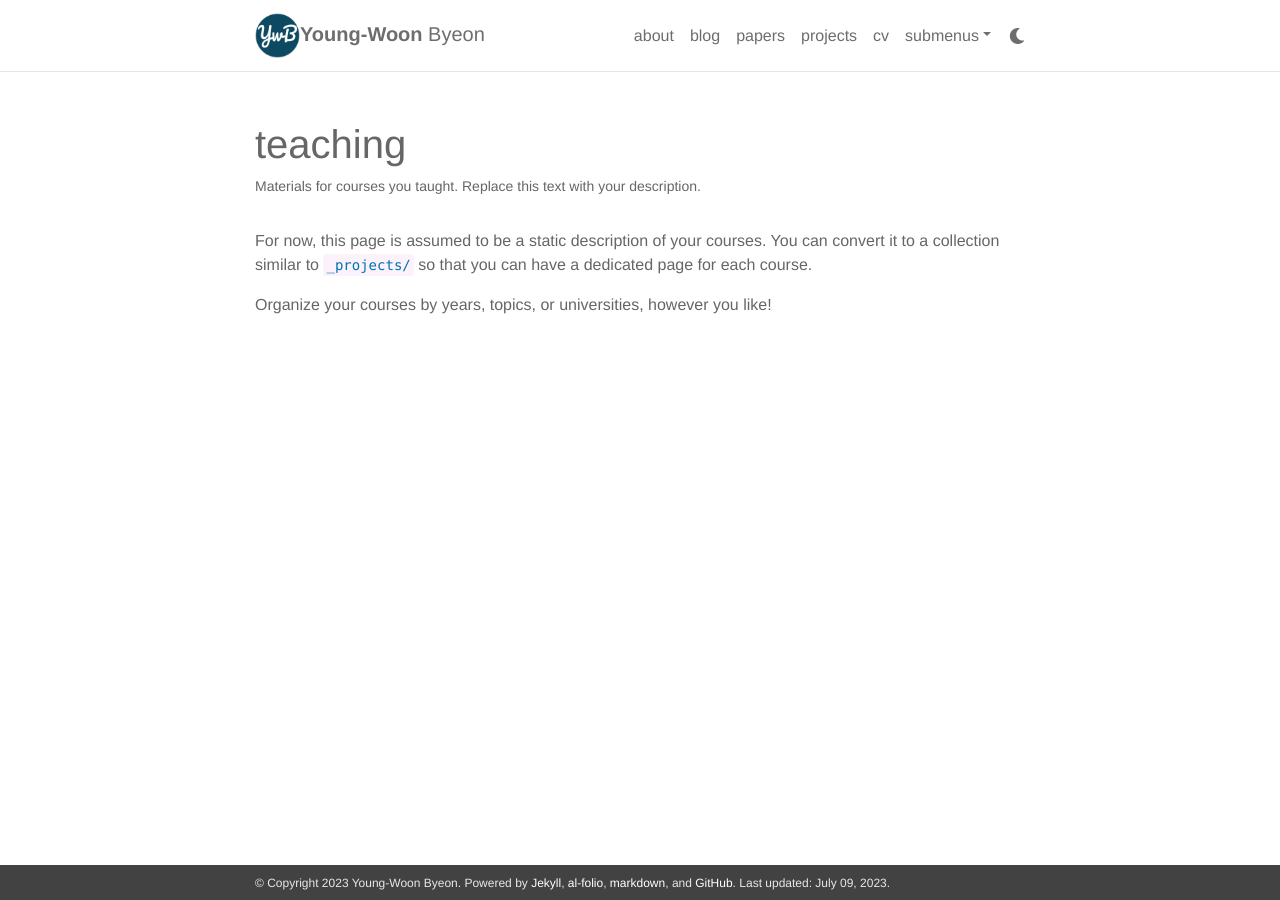
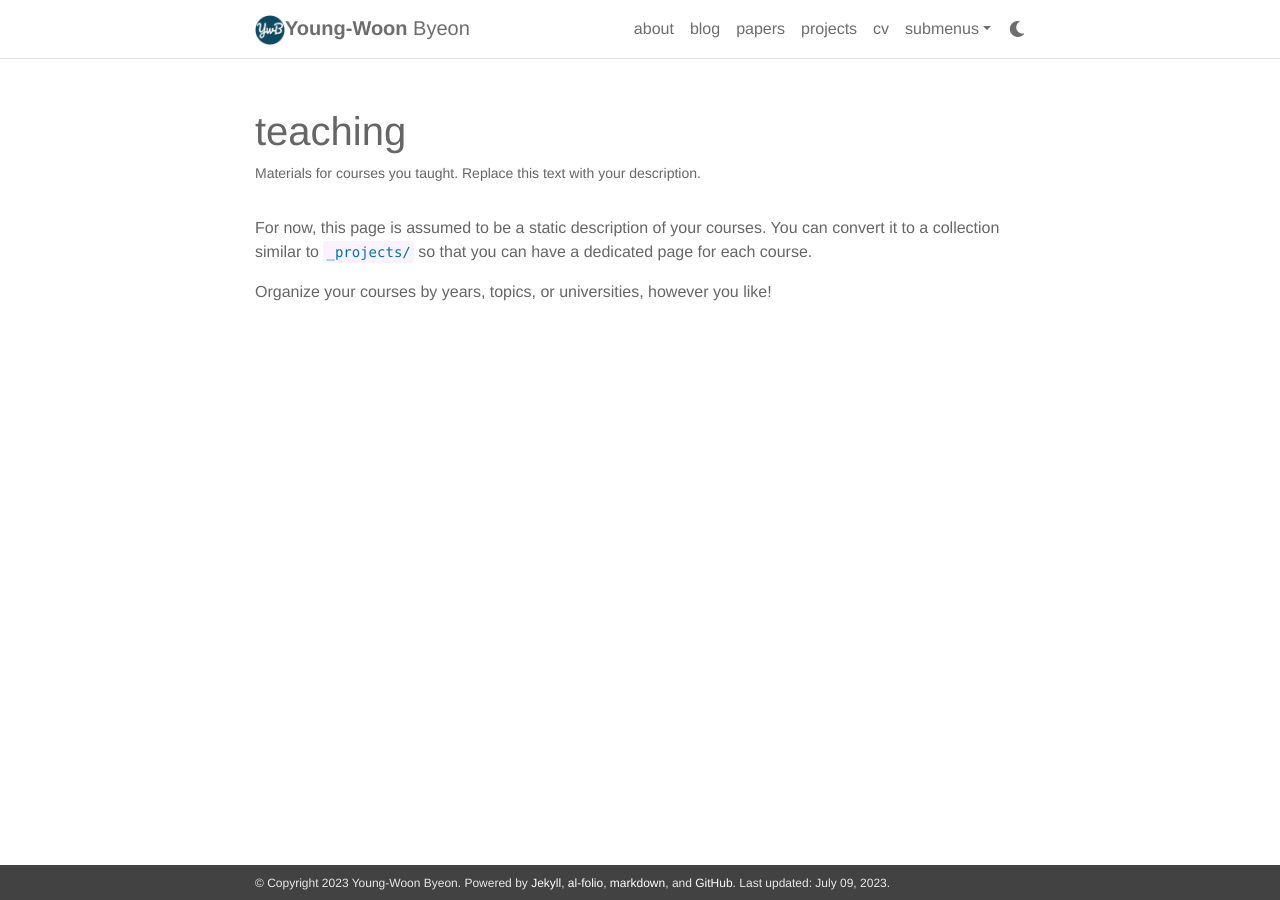
Before and after one commit to ywbyeon/website_ver1.5, a Jekyll site: the page built from _pages/teaching.md, in a window 1280 px wide. Built offline with Jekyll 4.4.1, drawn with Linux system fonts in a browser that asks for light colours; some web fonts are replaced; comment, search, counter and statistics services are not loaded; a style sheet for code colours, icons or effects is not loaded.

Commit message:
fix header icon size

```diff
--- a/_includes/header.html
+++ b/_includes/header.html
@@ -6,7 +6,7 @@
         <div class="container">
           {% if page.permalink != '/' -%}
           <a class="navbar-brand title font-weight-lighter" href="{{ site.baseurl }}/">
-            <img style="display: inline-block; vertical-align: middle; padding-right: 0px; margin-bottom: 0px" src="{{ 'ywb-45.png' | prepend: '/assets/img/' | prepend: site.baseurl | prepend: site.url }}">
+            <img style="display: inline-block; vertical-align: middle; padding-right: 0px; margin-bottom: 0px" src="{{ 'ywb-30.png' | prepend: '/assets/img/' | prepend: site.baseurl | prepend: site.url }}">
             {%- if site.title == "blank" -%}
               {%- if site.first_name -%}
                 <span class="font-weight-bold">{{- site.first_name -}}&nbsp;</span>
```
Also changed, not shown: assets/img/ywb-30.png (added).
